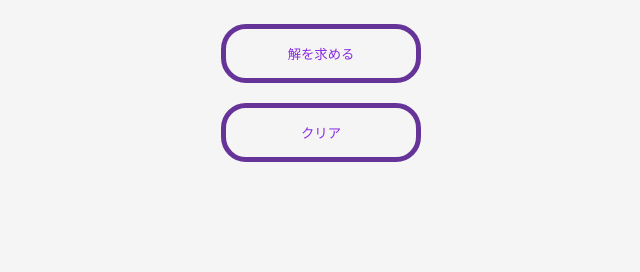
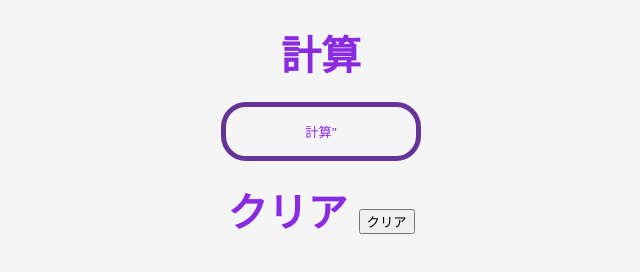
Before and after one commit to RX-78-GP01Fb/Quadratic_calculation_site, a plain HTML site: page index.html in a window 1280 px wide. Shown: the part 460-732 px from the top of the page, without its empty margins (319-959 px from the left). Drawn offline with Linux system fonts and the light colour scheme.

Commit message:
Update index.html

```diff
--- a/index.html
+++ b/index.html
@@ -60,10 +60,10 @@
   </div>
   <div>
     <h1>
-      <label for="text"></label>
-      <input type="submit" id="btn_submit" value="解を求める">
-      <label for="text"></label>
-      <input type="submit" id="clear" value="クリア">
+      <label for="btn_submit">計算</label>
+      <input type="submit" id="btn_submit" value=計算">
+      <label for="clear">クリア</label>
+      <input type="button" id="clear" value="クリア">
     </h1>
   </div>
   <script src="script.js"></script>
```
